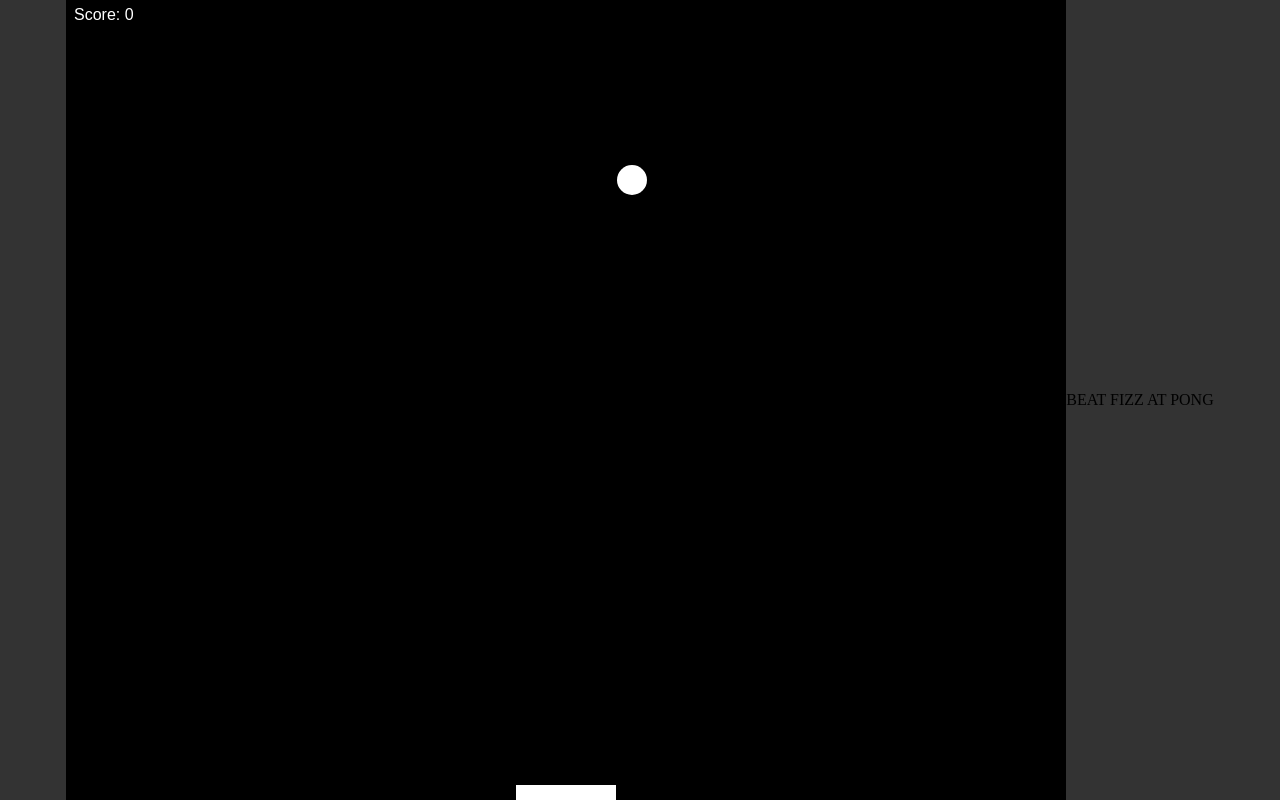
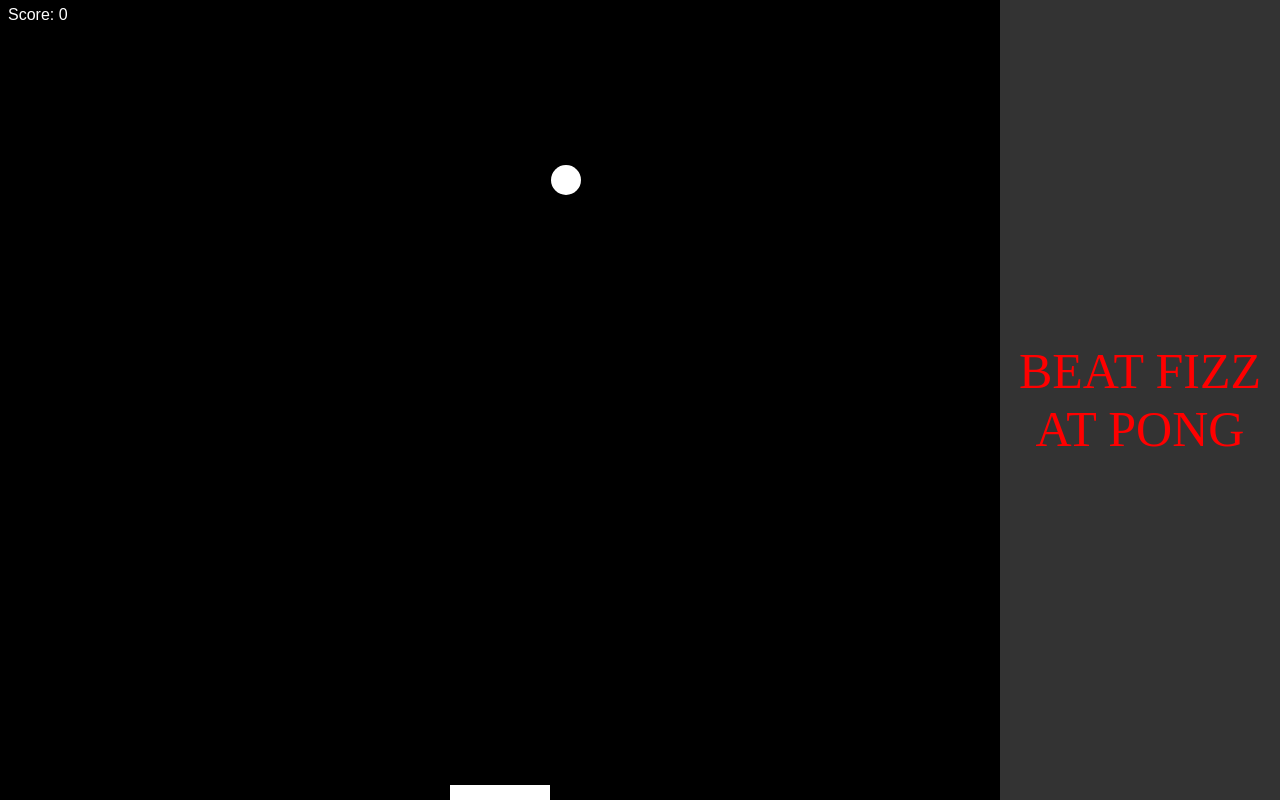
Before and after one commit to 1Orangepeel/pong-game, a plain HTML site: page index.html in a window 1280 px wide. Drawn offline with Linux system fonts and the light colour scheme.

Commit message:
Update index.html

```diff
--- a/index.html
+++ b/index.html
@@ -5,13 +5,20 @@
     <meta name="viewport" content="width=device-width, initial-scale=1.0">
     <title>Pong Game</title>
     <link rel="stylesheet" href="styles.css">
+    <style>
+        .text {
+            text-align: center;
+            color: red;
+            font-size: 50px;
+        }
+    </style>
 </head>
 <body>
     <div id="gameContainer">
         <canvas id="gameCanvas"></canvas>
     </div>
+    <!-- Text at the top center -->
+    <div class="text">BEAT FIZZ AT PONG</div>
     <script src="script.js"></script>
 </body>
-        <!-- Text at the top center -->
-    <div class="text">BEAT FIZZ AT PONG</div>
 </html>
```
